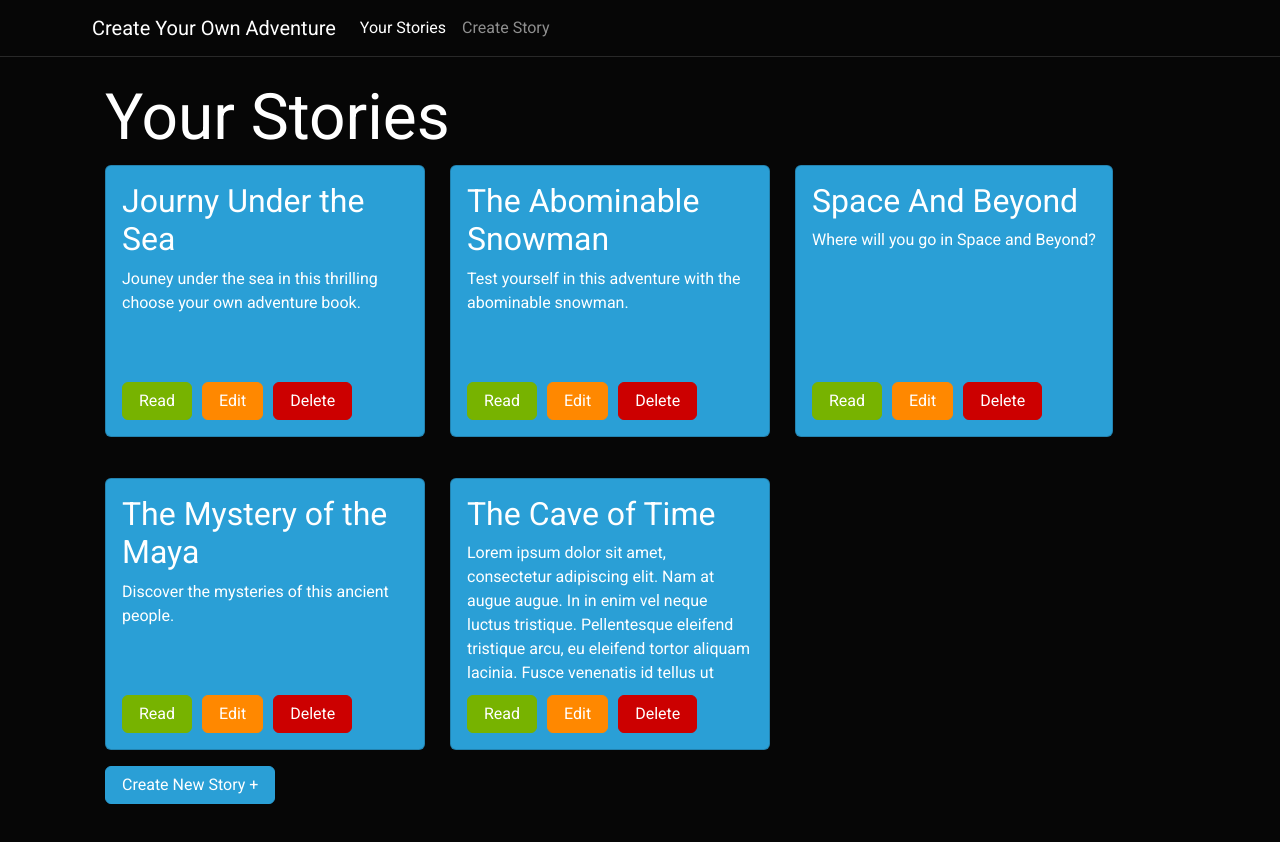
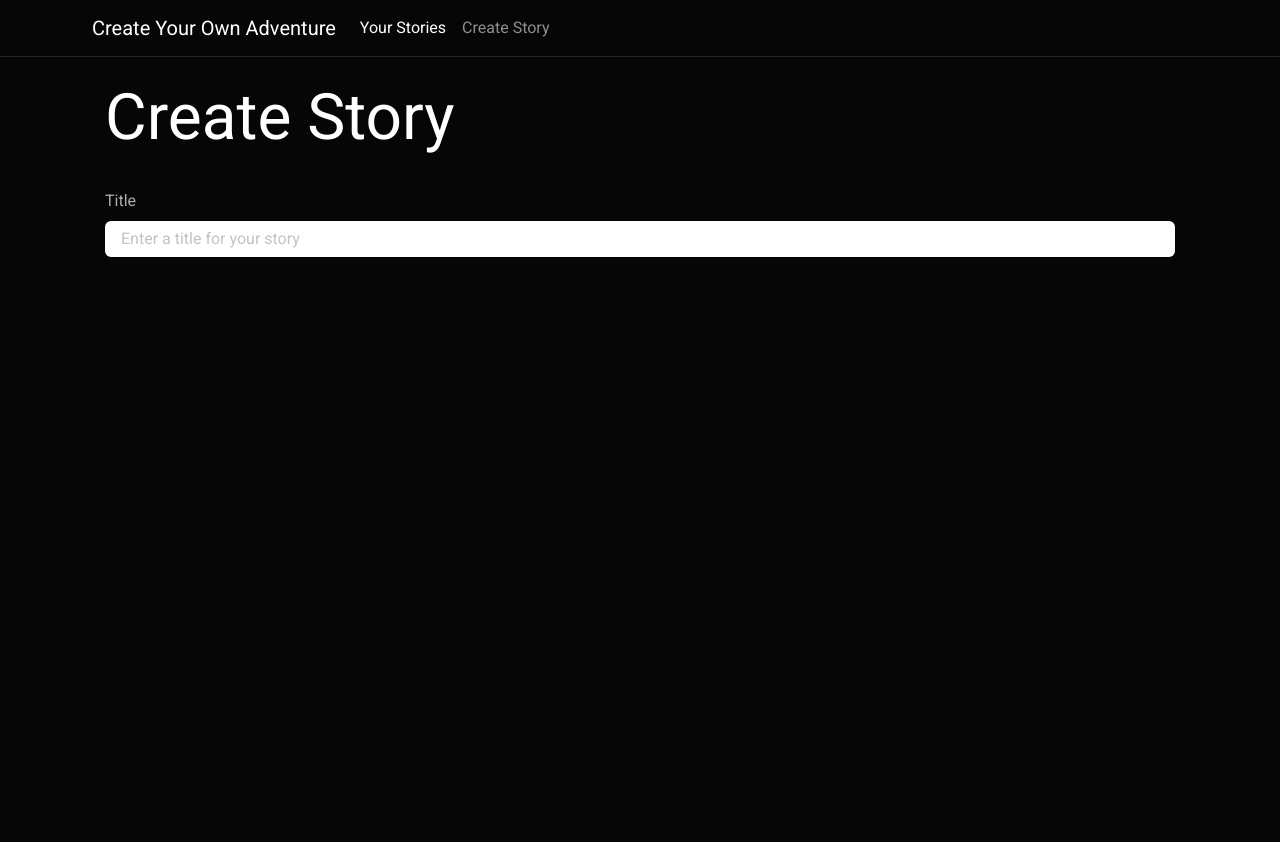
Before and after one commit to jadenmounteer/createYourOwnAdventure, an Angular app: page / in a window 1280 px wide. Shown: the top 842 px of the page. After the commit the page ends 800 px from the top, so only its background shows below. Built offline with nearby package versions, Linux system fonts and the light colour scheme.

Commit message:
Begin creating form

```diff
--- a/src/app/app.component.html
+++ b/src/app/app.component.html
@@ -1,5 +1,6 @@
 <app-nav></app-nav>
 <div class="page-wrapper">
-  <app-home></app-home>
+  <!-- <app-home></app-home> -->
+  <app-create-or-edit-story></app-create-or-edit-story>
   <router-outlet></router-outlet>
 </div>
--- a/src/app/app.module.ts
+++ b/src/app/app.module.ts
@@ -8,6 +8,7 @@ import { HomeComponent } from './home/home.component';
 import { StoryCardComponent } from './story-card/story-card.component';
 import {NgbModule} from '@ng-bootstrap/ng-bootstrap';
 import { ConfirmModalComponent } from './confirm-modal/confirm-modal.component';
+import { CreateOrEditStoryComponent } from './create-or-edit-story/create-or-edit-story.component';
 
 @NgModule({
   declarations: [
@@ -15,7 +16,8 @@ import { ConfirmModalComponent } from './confirm-modal/confirm-modal.component';
     NavComponent,
     HomeComponent,
     StoryCardComponent,
-    ConfirmModalComponent
+    ConfirmModalComponent,
+    CreateOrEditStoryComponent
   ],
   imports: [
     BrowserModule,
--- /dev/null
+++ b/src/app/create-or-edit-story/create-or-edit-story.component.html
@@ -0,0 +1,16 @@
+<h1 *ngIf="createStory">Create Story</h1>
+<h1 *ngIf="!createStory">Edit Story</h1>
+
+<form>
+  <fieldset>
+    <div class="form-group">
+      <label for="title" class="form-label mt-4">Title</label>
+      <input
+        type="text"
+        class="form-control"
+        id="title"
+        placeholder="Enter a title for your story"
+      />
+    </div>
+  </fieldset>
+</form>
--- /dev/null
+++ b/src/app/create-or-edit-story/create-or-edit-story.component.scss
@@ -0,0 +1,7 @@
+@import '../scss/main.scss';
+
+// form {
+//   @include breakpoint(medium) {
+//     max-width: 50%;
+//   }
+// }
--- /dev/null
+++ b/src/app/create-or-edit-story/create-or-edit-story.component.ts
@@ -0,0 +1,14 @@
+import { Component, Input, OnInit } from '@angular/core';
+
+@Component({
+  selector: 'app-create-or-edit-story',
+  templateUrl: './create-or-edit-story.component.html',
+  styleUrls: ['./create-or-edit-story.component.scss'],
+})
+export class CreateOrEditStoryComponent implements OnInit {
+  @Input()
+  createStory: boolean = true;
+  constructor() {}
+
+  ngOnInit(): void {}
+}
```
Also changed, not shown: 1 other file (tests, documents, lock files or other folders).
